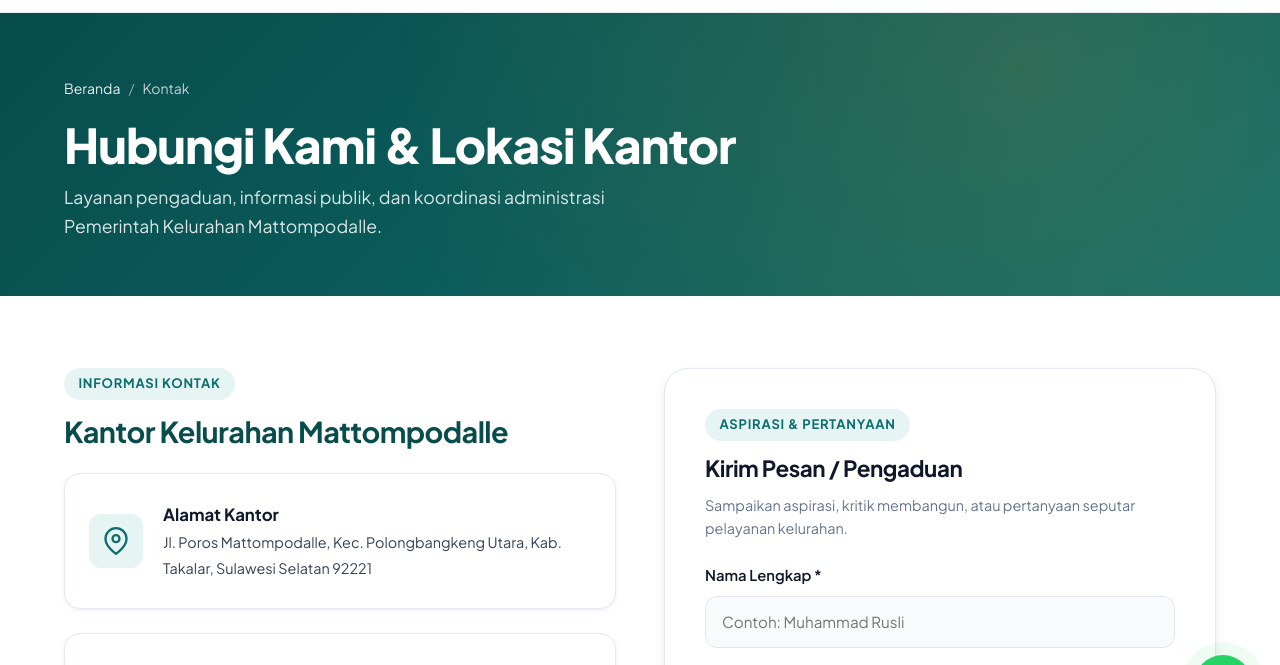
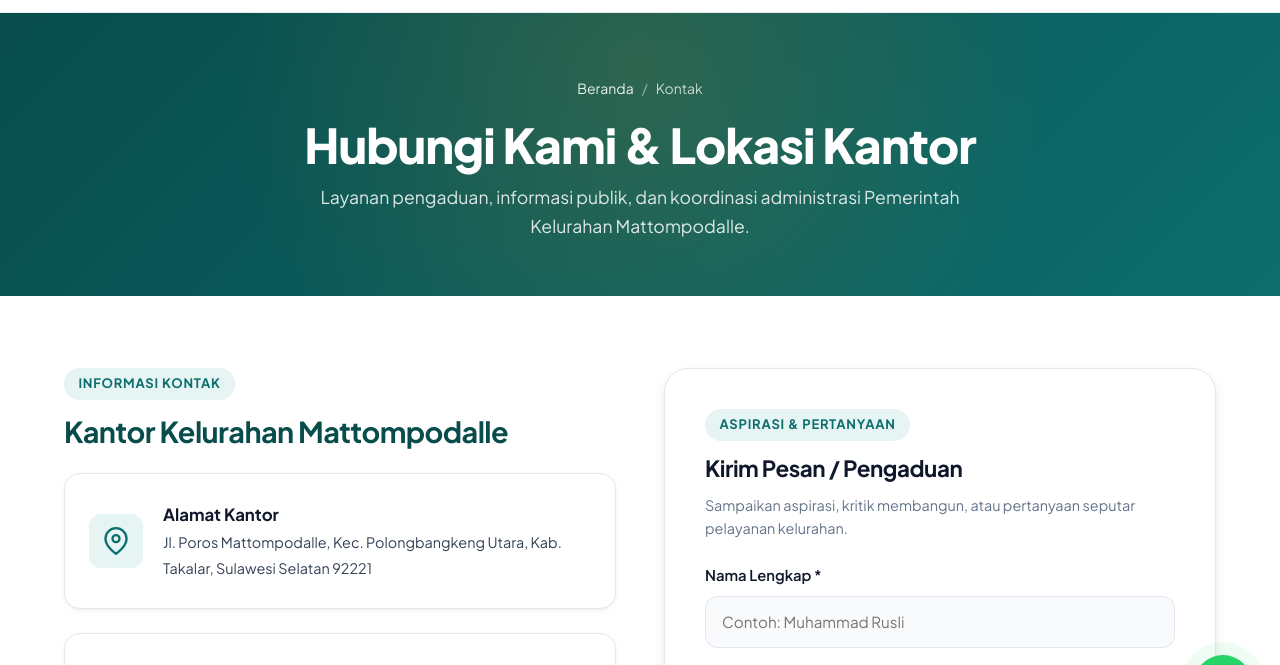
Before and after one commit to wahyu1337/mattompodalle, a website built with webpack: page src/kontak/index.html in a window 1280 px wide. Shown: the part 59-724 px from the top of the page. Built offline with nearby package versions, Linux system fonts and the light colour scheme.

Commit message:
Update Page Header Title

```diff
--- a/src/styles/base/typography.css
+++ b/src/styles/base/typography.css
@@ -71,6 +71,7 @@ p:last-child {
     padding: 4rem 0 3.5rem 0;
     position: relative;
     overflow: hidden;
+    text-align: center;
 }
 
 .page-header::before {
@@ -80,34 +81,42 @@ p:last-child {
     left: 0;
     right: 0;
     bottom: 0;
-    background: radial-gradient(circle at 80% 20%, rgba(245, 158, 11, 0.15) 0%, transparent 60%);
+    background: radial-gradient(circle at 50% 20%, rgba(245, 158, 11, 0.15) 0%, transparent 60%);
     pointer-events: none;
 }
 
 .page-header .container {
     position: relative;
     z-index: 1;
+    display: flex;
+    flex-direction: column;
+    align-items: center;
+    text-align: center;
 }
 
 .page-header__title {
     color: var(--color-text-inverse);
     margin-bottom: 0.5rem;
+    text-align: center;
 }
 
 .page-header__subtitle {
     color: rgba(255, 255, 255, 0.85);
     font-size: 1.1rem;
-    max-width: 600px;
+    max-width: 680px;
+    margin: 0 auto;
+    text-align: center;
 }
 
 /* Breadcrumb */
 .breadcrumb {
     display: flex;
     align-items: center;
+    justify-content: center;
     gap: 0.5rem;
     font-size: 0.875rem;
     color: rgba(255, 255, 255, 0.75);
-    margin-bottom: 1rem;
+    margin: 0 auto 1rem auto;
 }
 
 .breadcrumb a {
```
